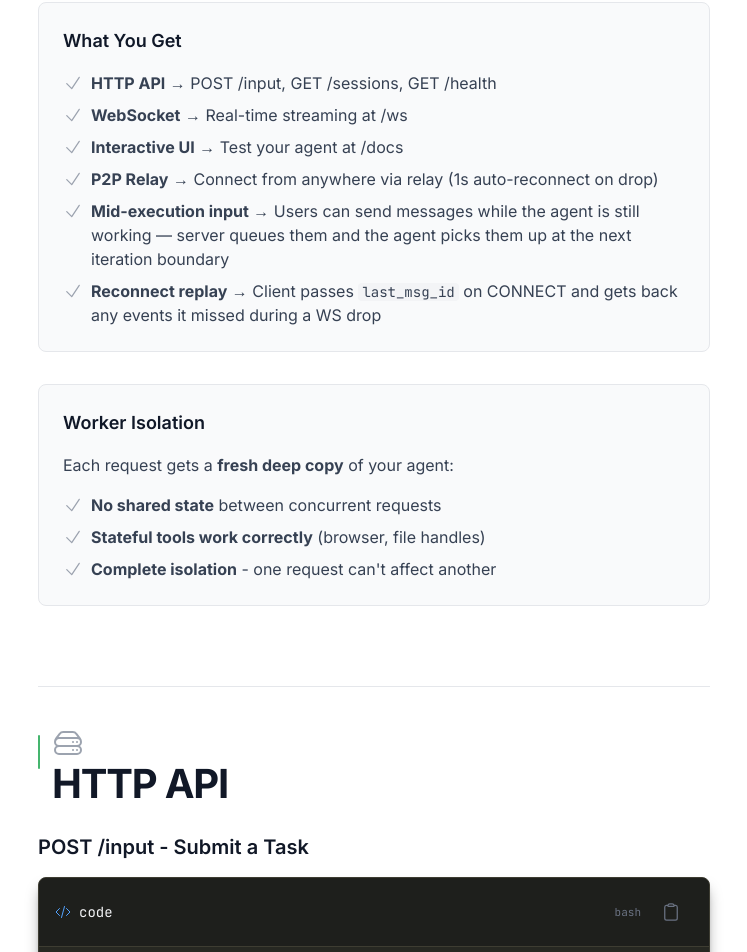
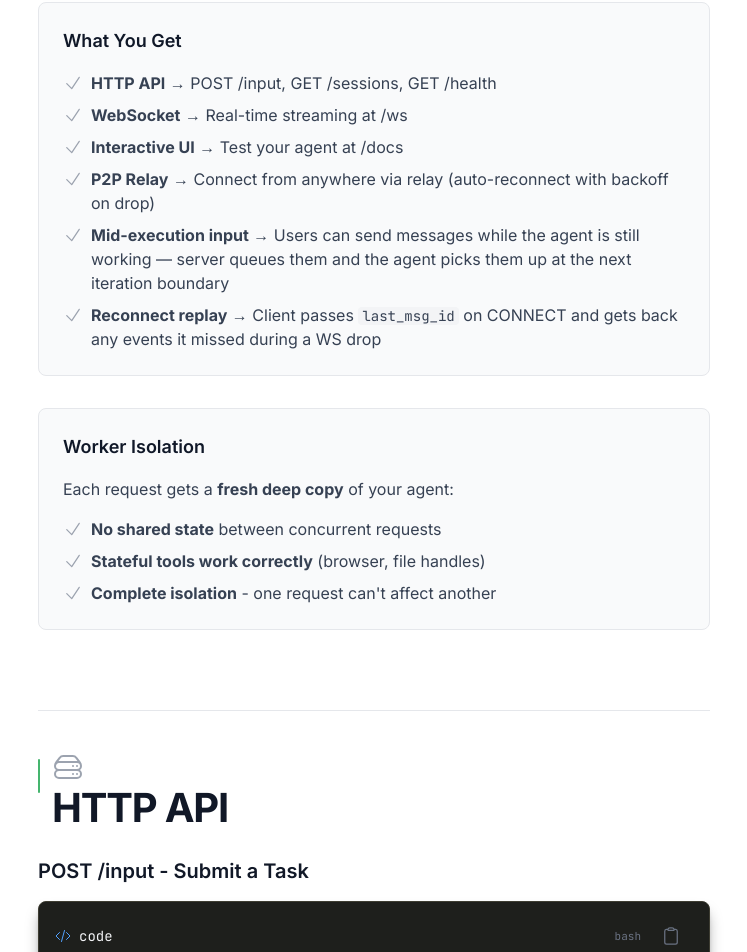
Before and after one commit to wu-changxing/connectonion-docs-site, a Next.js app: page /host in a window 1280 px wide. Shown: the part 1636-2588 px from the top of the page, without its empty margins (282-1029 px from the left). Built offline with nearby package versions, Linux system fonts and the light colour scheme; no server answers.

Commit message:
docs(host): relay reconnect uses backoff, not a fixed 1s

```diff
--- a/app/host/page.tsx
+++ b/app/host/page.tsx
@@ -98,7 +98,7 @@ Waiting for tasks...`}
               </div>
               <div className="flex items-start gap-2">
                 <HiOutlineCheck className="w-5 h-5 icon-ui mt-0.5 flex-shrink-0" />
-                <span><strong>P2P Relay</strong> → Connect from anywhere via relay (1s auto-reconnect on drop)</span>
+                <span><strong>P2P Relay</strong> → Connect from anywhere via relay (auto-reconnect with backoff on drop)</span>
               </div>
               <div className="flex items-start gap-2">
                 <HiOutlineCheck className="w-5 h-5 icon-ui mt-0.5 flex-shrink-0" />
```
